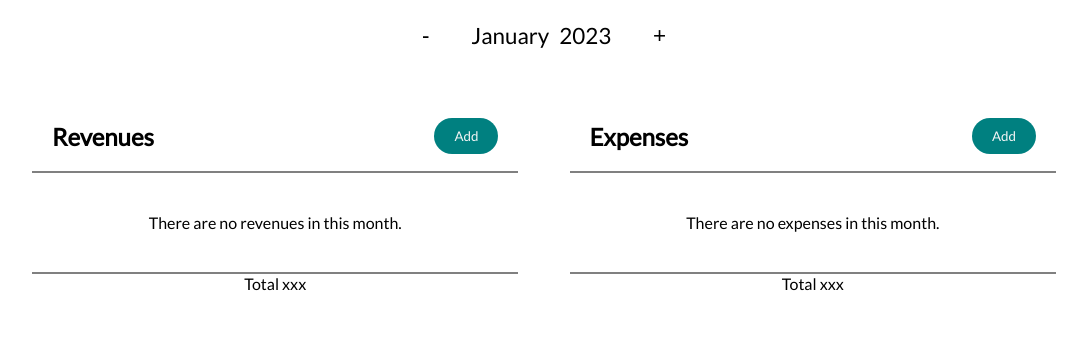
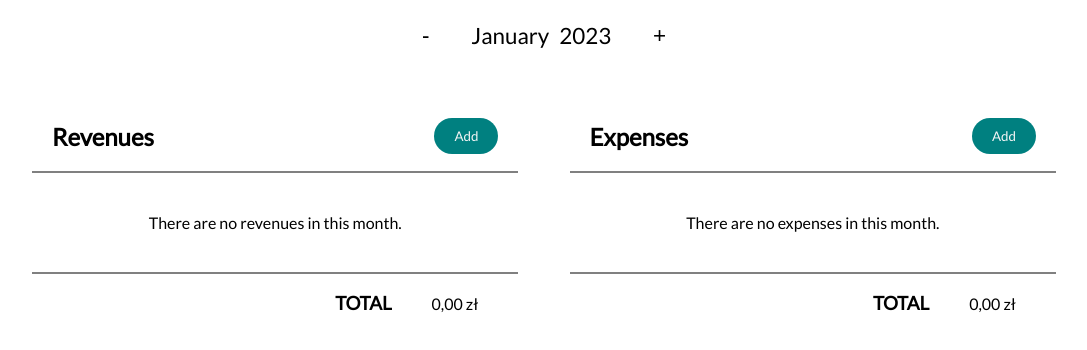
Before and after one commit to BlazejDuszynski/home_budget, a React (Create React App) app: page / in a window 1280 px wide. Shown: the top 350 px of the page, without its empty margins (96-1183 px from the left). Built offline with nearby package versions, Linux system fonts and the light colour scheme.

Commit message:
Reduce method used to sum up entries value

```diff
--- a/src/Components/Layout/EntriesContainer.js
+++ b/src/Components/Layout/EntriesContainer.js
@@ -4,6 +4,7 @@ import Entry from "./Entry";
 import EntriesContext from "../../Store/entries-context";
 import EntryTypeContext from "../../Store/entryType-context";
 import DateContext from "../../Store/date-context";
+import Summary from "./Summary";
 
 const EntriesContainer = (props) => {
   const entriesCtx = useContext(EntriesContext);
@@ -15,6 +16,14 @@ const EntriesContainer = (props) => {
 
   const chosenMonth = date.getMonth();
   const chosenYear = date.getFullYear();
+  let totalValueOfEntriesItems = filteredEntries.reduce((total, item) => {
+    return (total = (+total + +item.value));
+  }, []);
+
+  let formattedTotalValue = new Intl.NumberFormat("pl-PL", {
+    style: "currency",
+    currency: "PLN",
+  }).format(totalValueOfEntriesItems);
 
   useEffect(() => {
     let entriesItems;
@@ -23,7 +32,6 @@ const EntriesContainer = (props) => {
     } else if (props.name === "Expenses") {
       entriesItems = entriesCtx.expenseItems;
     }
-    console.log(entriesItems);
     setFilteredEntries(
       entriesItems.filter(({ date: entryDate }) => {
         const revenueMonth = entryDate.getMonth();
@@ -67,7 +75,7 @@ const EntriesContainer = (props) => {
           );
         })
       )}
-      <p className={classes.total}>Total xxx</p>
+      <Summary total={formattedTotalValue} />
     </div>
   );
 };
--- /dev/null
+++ b/src/Components/Layout/Summary.js
@@ -0,0 +1,12 @@
+import classes from "./Summary.module.css";
+
+const Summary = (props) => {
+  return (
+    <div className={classes.summary}>
+      <h3>TOTAL</h3>
+      <p className={classes.amount}>{props.total}</p>
+    </div>
+  );
+};
+
+export default Summary;
--- /dev/null
+++ b/src/Components/Layout/Summary.module.css
@@ -0,0 +1,9 @@
+.summary {
+  display: flex;
+  padding: 0 40px;
+  margin: 0;
+  border-top: 2px solid grey;
+  justify-content: flex-end;
+  gap: 40px;
+  align-items: center;
+}
```
